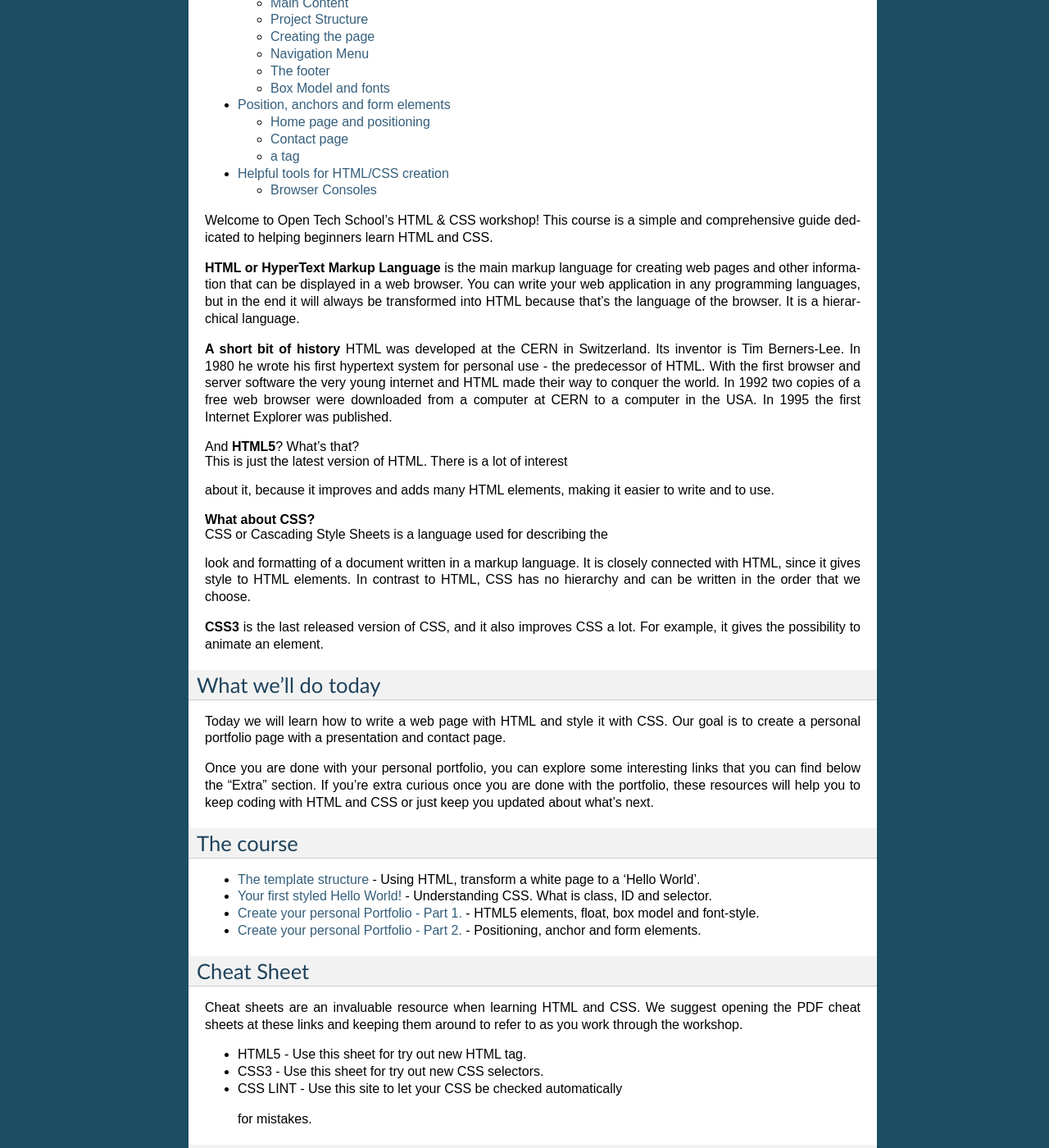
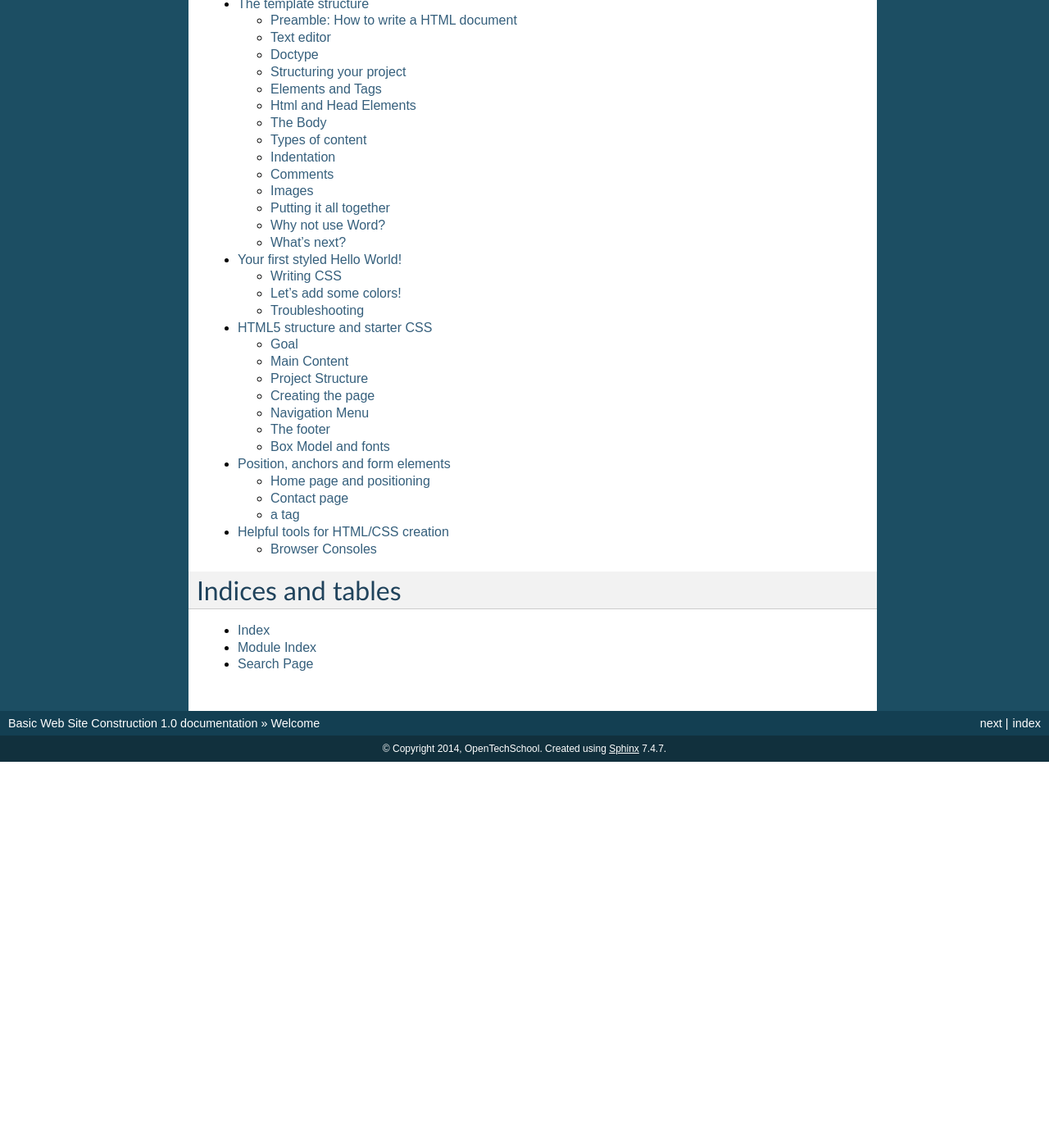
Before and after one commit to OpenTechSchool/html-css-beginners, a Sphinx documentation site: the page built from source/index.rst, in a window 1280 px wide and 1400 px high, scrolled down 572 px. Shown: the whole window at 82% size. Built offline with Sphinx 7.4.7, drawn with Linux system fonts in a browser that asks for light colours; formulas are drawn with MathJax 3; after the commit the page ends 1501 px from its top, so only the background shows below that; some of the changed text lies outside the part shown.

Commit message:
Break out definitions and resources sections from front page onto separate chapters

```diff
--- /dev/null
+++ b/source/core/resources.rst
@@ -0,0 +1,38 @@
+Resources
+=========
+
+Here are some useful resources to keep around as you work through the workshop:
+
+Cheat Sheet
+-----------
+
+Cheat sheets are an invaluable resource when learning HTML and CSS. We
+suggest opening the PDF cheat sheets at these links and keeping them
+around to refer to as you work through the workshop.
+
+-   HTML5 - Use this sheet for try out new HTML tag.
+-   CSS3 - Use this sheet for try out new CSS selectors.
+-   CSS LINT - Use this site to let your CSS be checked automatically
+   for mistakes.
+
+Reference material
+------------------
+
+The Mozilla Developer Network (MDN), by the guys who make Firefox, host
+some great resources:
+
+-   HTML Portal - Guides, intros, tutorials, references, elements,
+   attributes...
+-  HTML Reference - Every HTML element listed, find out about them all,
+   and make use of them!
+-  CSS Portal - Tutorials for writing effective CSS, demos of CSS3, and
+   much more.
+-  CSS Reference - More CSS properties and classes than you can shake a
+   stick at.
+-  Google Fonts - Here you can play around with Font and apply it to
+   your project without downloading it.
+
+Learning resources
+------------------
+
+-  CodeAcademy - A good hands-on tutorial to keep you learning.
--- a/source/index.rst
+++ b/source/index.rst
@@ -1,50 +1,9 @@
 Welcome
 =======
-
-Contents:
-
-.. toctree::
-   :maxdepth: 2
-
-   core/structure
-   core/style
-   core/portfolio
-   core/portfolio-2
-   extras/developertools
 
 Welcome to Open Tech School’s HTML & CSS workshop! This course is a
 simple and comprehensive guide dedicated to helping beginners learn HTML
 and CSS.
-
-**HTML or HyperText Markup Language** is the main markup language for
-creating web pages and other information that can be displayed in a web
-browser. You can write your web application in any programming
-languages, but in the end it will always be transformed into HTML
-because that’s the language of the browser. It is a hierarchical
-language.
-
-**A short bit of history** HTML was developed at the CERN in
-Switzerland. Its inventor is Tim Berners-Lee. In 1980 he wrote his first
-hypertext system for personal use - the predecessor of HTML. With the
-first browser and server software the very young internet and HTML made
-their way to conquer the world. In 1992 two copies of a free web browser
-were downloaded from a computer at CERN to a computer in the USA. In
-1995 the first Internet Explorer was published.
-
-| And **HTML5**? What’s that?
-| This is just the latest version of HTML. There is a lot of interest
-about it, because it improves and adds many HTML elements, making it
-easier to write and to use.
-
-| **What about CSS?**
-| CSS or Cascading Style Sheets is a language used for describing the
-look and formatting of a document written in a markup language. It is
-closely connected with HTML, since it gives style to HTML elements. In
-contrast to HTML, CSS has no hierarchy and can be written in the order
-that we choose.
-
-**CSS3** is the last released version of CSS, and it also improves CSS a
-lot. For example, it gives the possibility to animate an element.
 
 What we’ll do today
 -------------------
@@ -59,55 +18,19 @@ extra curious once you are done with the portfolio, these resources will
 help you to keep coding with HTML and CSS or just keep you updated about
 what’s next.
 
-The course
-----------
 
--  `The template structure <core/structure.html>`__ - Using HTML,
-   transform a white page to a 'Hello World'.
--  `Your first styled Hello World! <core/style.html>`__ - Understanding
-   CSS. What is class, ID and selector.
--  `Create your personal Portfolio - Part 1. <core/portfolio.html>`__ -
-   HTML5 elements, float, box model and font-style.
--  `Create your personal Portfolio - Part 2. <core/portfolio-2.html>`__
-   - Positioning, anchor and form elements.
+Course Content:
 
-Cheat Sheet
------------
+.. toctree::
+   :maxdepth: 2
 
-Cheat sheets are an invaluable resource when learning HTML and CSS. We
-suggest opening the PDF cheat sheets at these links and keeping them
-around to refer to as you work through the workshop.
-
--   HTML5 - Use this sheet for try out new HTML tag.
--   CSS3 - Use this sheet for try out new CSS selectors.
--   CSS LINT - Use this site to let your CSS be checked automatically
-   for mistakes.
-
-Reference material
-------------------
-
-The Mozilla Developer Network (MDN), by the guys who make Firefox, host
-some great resources:
-
--   HTML Portal - Guides, intros, tutorials, references, elements,
-   attributes...
--  HTML Reference - Every HTML element listed, find out about them all,
-   and make use of them!
--  CSS Portal - Tutorials for writing effective CSS, demos of CSS3, and
-   much more.
--  CSS Reference - More CSS properties and classes than you can shake a
-   stick at.
--  Google Fonts - Here you can play around with Font and apply it to
-   your project without downloading it.
-
-Learning resources
-------------------
-
--  CodeAcademy - A good hands-on tutorial to keep you learning.
-
-
-
-
+   core/definitions
+   core/resources
+   core/structure
+   core/style
+   core/portfolio
+   core/portfolio-2
+   extras/developertools
 
 
 Indices and tables
```
Also changed, not shown: source/core/definitions.rst (added, +42 -0 lines).
